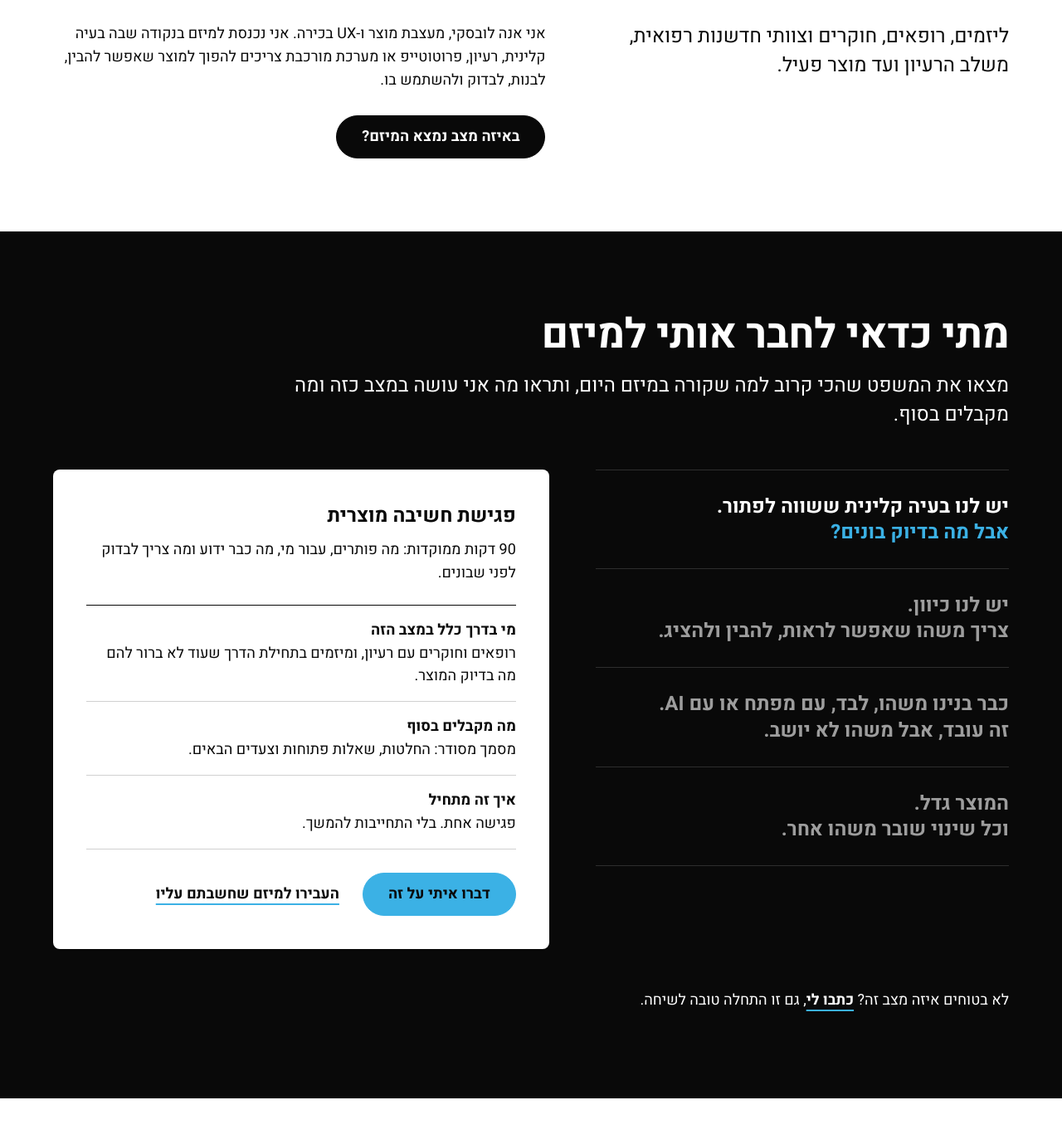
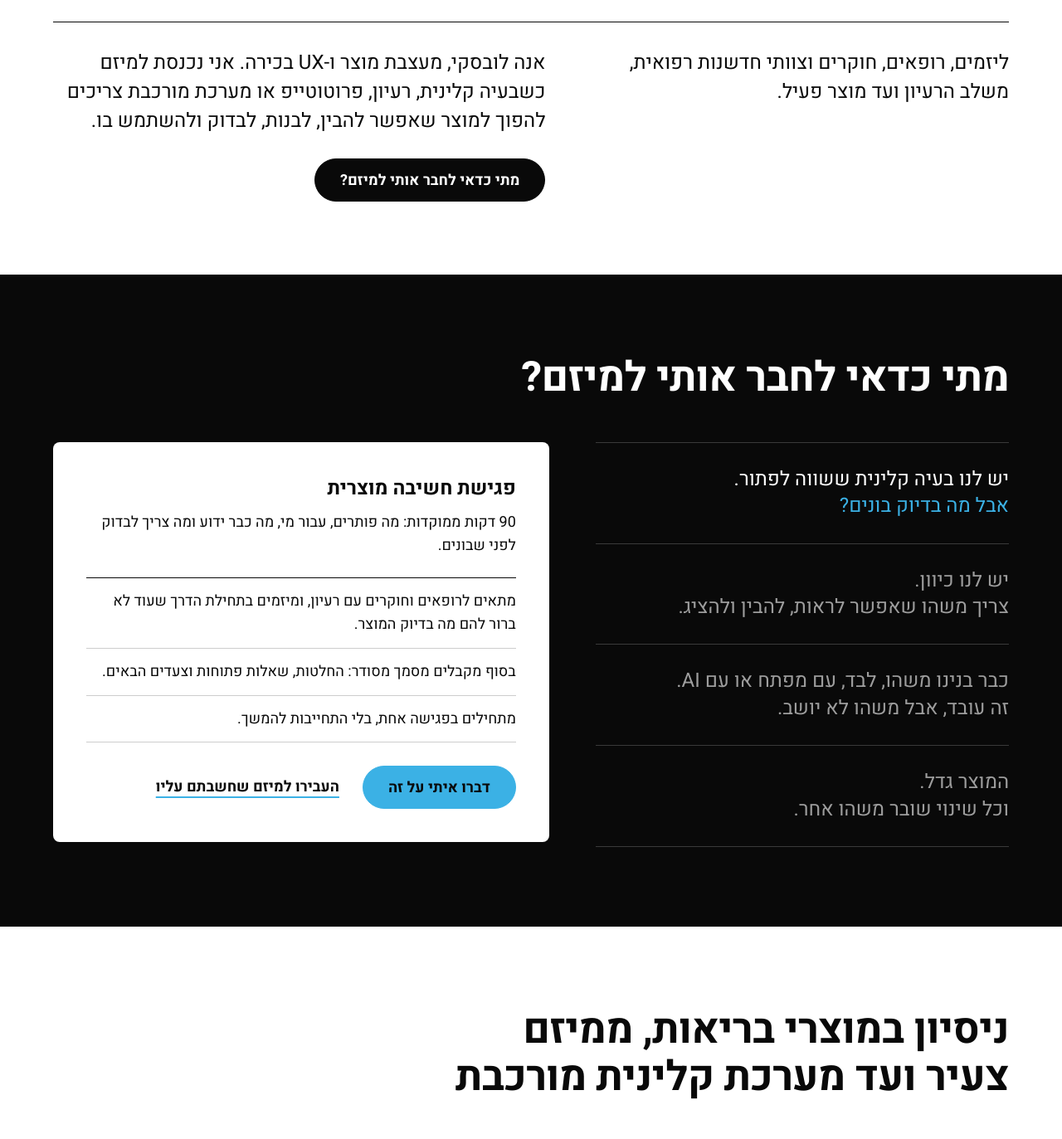
Before and after one commit to lovsky/lovsky-medtech-ux, a plain HTML site: page index.html in a window 1280 px wide. Shown: the part 406-1779 px from the top of the page at 83% size. Drawn offline with Linux system fonts and the light colour scheme.

Commit message:
Add files via upload

```diff
--- a/index.html
+++ b/index.html
@@ -32,8 +32,8 @@
   <div class="hero-foot">
     <p class="lede">ליזמים, רופאים, חוקרים וצוותי חדשנות רפואית, משלב הרעיון ועד מוצר פעיל.</p>
     <div class="hero-side">
-      <p>אני אנה לובסקי, מעצבת מוצר ו-UX בכירה. אני נכנסת למיזם בנקודה שבה בעיה קלינית, רעיון, פרוטוטייפ או מערכת מורכבת צריכים להפוך למוצר שאפשר להבין, לבנות, לבדוק ולהשתמש בו.</p>
-      <a class="btn btn-ink" href="#match">באיזה מצב נמצא המיזם?</a>
+      <p>אנה לובסקי, מעצבת מוצר ו-UX בכירה. אני נכנסת למיזם כשבעיה קלינית, רעיון, פרוטוטייפ או מערכת מורכבת צריכים להפוך למוצר שאפשר להבין, לבנות, לבדוק ולהשתמש בו.</p>
+      <a class="btn btn-ink" href="#match">מתי כדאי לחבר אותי למיזם?</a>
     </div>
   </div>
 </section>
@@ -41,8 +41,7 @@
 <section class="band band-ink" id="match" aria-labelledby="match-title">
   <div class="wrap">
     <div class="section-head">
-      <h2 id="match-title">מתי כדאי לחבר אותי למיזם</h2>
-      <p>מצאו את המשפט שהכי קרוב למה שקורה במיזם היום, ותראו מה אני עושה במצב כזה ומה מקבלים בסוף.</p>
+      <h2 id="match-title">מתי כדאי לחבר אותי למיזם?</h2>
     </div>
 
     <div class="match" role="radiogroup" aria-labelledby="match-title">
@@ -52,11 +51,11 @@
       <article class="answer" aria-labelledby="a1-title">
         <h3 id="a1-title">פגישת חשיבה מוצרית</h3>
         <p class="answer-what">90 דקות ממוקדות: מה פותרים, עבור מי, מה כבר ידוע ומה צריך לבדוק לפני שבונים.</p>
-        <dl>
-          <div><dt>מי בדרך כלל במצב הזה</dt><dd>רופאים וחוקרים עם רעיון, ומיזמים בתחילת הדרך שעוד לא ברור להם מה בדיוק המוצר.</dd></div>
-          <div><dt>מה מקבלים בסוף</dt><dd>מסמך מסודר: החלטות, שאלות פתוחות וצעדים הבאים.</dd></div>
-          <div><dt>איך זה מתחיל</dt><dd>פגישה אחת. בלי התחייבות להמשך.</dd></div>
-        </dl>
+        <ul class="answer-facts">
+          <li>מתאים לרופאים וחוקרים עם רעיון, ומיזמים בתחילת הדרך שעוד לא ברור להם מה בדיוק המוצר.</li>
+          <li>בסוף מקבלים מסמך מסודר: החלטות, שאלות פתוחות וצעדים הבאים.</li>
+          <li>מתחילים בפגישה אחת, בלי התחייבות להמשך.</li>
+        </ul>
         <div class="answer-actions">
           <a class="btn btn-blue" href="https://api.whatsapp.com/send?phone=972544818315&amp;text=%D7%94%D7%99%D7%99%20%D7%90%D7%A0%D7%94%2C%20%D7%90%D7%A9%D7%9E%D7%97%20%D7%9C%D7%93%D7%91%D7%A8%20%D7%A2%D7%9C%20%D7%A4%D7%92%D7%99%D7%A9%D7%AA%20%D7%97%D7%A9%D7%99%D7%91%D7%94%20%D7%9E%D7%95%D7%A6%D7%A8%D7%99%D7%AA.">דברו איתי על זה</a>
           <a class="link-forward" data-forward="יש לנו בעיה קלינית ששווה לפתור, אבל מה בדיוק בונים?" href="https://api.whatsapp.com/send?text=%D7%97%D7%A9%D7%91%D7%AA%D7%99%20%D7%A2%D7%9C%D7%99%D7%9B%D7%9D%3A%20%D7%90%D7%A0%D7%94%20%D7%9C%D7%95%D7%91%D7%A1%D7%A7%D7%99%20%D7%A2%D7%95%D7%91%D7%93%D7%AA%20%D7%A2%D7%9D%20%D7%9E%D7%99%D7%96%D7%9E%D7%99%D7%9D%20%D7%A8%D7%A4%D7%95%D7%90%D7%99%D7%99%D7%9D%20%D7%91%D7%93%D7%99%D7%95%D7%A7%20%D7%91%D7%9E%D7%A6%D7%91%20%D7%94%D7%96%D7%94.">העבירו למיזם שחשבתם עליו</a>
@@ -68,11 +67,11 @@
       <article class="answer" aria-labelledby="a2-title">
         <h3 id="a2-title">הגדרת מוצר ופרוטוטייפ</h3>
         <p class="answer-what">הופכים את הכיוון למבנה מוצר ברור: מי המשתמשים, מה התהליך המרכזי, ואיך זה נראה ומתנהג בפרוטוטייפ אינטראקטיבי.</p>
-        <dl>
-          <div><dt>מי בדרך כלל במצב הזה</dt><dd>צוותים שצריכים להציג את המוצר למשקיעים, לשותפים קליניים או למשתמשים ראשונים.</dd></div>
-          <div><dt>מה מקבלים בסוף</dt><dd>מבנה מוצר, תהליכים מרכזיים ופרוטוטייפ שמתמקד בתרחישים החשובים.</dd></div>
-          <div><dt>איך זה מתחיל</dt><dd>שיחה קצרה על המיזם ועל מה שכבר קיים, ואחריה הצעה מותאמת.</dd></div>
-        </dl>
+        <ul class="answer-facts">
+          <li>מתאים לצוותים שצריכים להציג את המוצר למשקיעים, לשותפים קליניים או למשתמשים ראשונים.</li>
+          <li>בסוף מקבלים מבנה מוצר, תהליכים מרכזיים ופרוטוטייפ שמתמקד בתרחישים החשובים.</li>
+          <li>מתחילים בשיחה קצרה על המיזם ועל מה שכבר קיים, ואחריה הצעה מותאמת.</li>
+        </ul>
         <div class="answer-actions">
           <a class="btn btn-blue" href="https://api.whatsapp.com/send?phone=972544818315&amp;text=%D7%94%D7%99%D7%99%20%D7%90%D7%A0%D7%94%2C%20%D7%90%D7%A9%D7%9E%D7%97%20%D7%9C%D7%93%D7%91%D7%A8%20%D7%A2%D7%9C%20%D7%94%D7%92%D7%93%D7%A8%D7%AA%20%D7%9E%D7%95%D7%A6%D7%A8%20%D7%95%D7%A4%D7%A8%D7%95%D7%98%D7%95%D7%98%D7%99%D7%99%D7%A4.">דברו איתי על זה</a>
           <a class="link-forward" data-forward="יש לנו כיוון, וצריך משהו שאפשר לראות, להבין ולהציג." href="https://api.whatsapp.com/send?text=%D7%97%D7%A9%D7%91%D7%AA%D7%99%20%D7%A2%D7%9C%D7%99%D7%9B%D7%9D%3A%20%D7%90%D7%A0%D7%94%20%D7%9C%D7%95%D7%91%D7%A1%D7%A7%D7%99%20%D7%A2%D7%95%D7%91%D7%93%D7%AA%20%D7%A2%D7%9D%20%D7%9E%D7%99%D7%96%D7%9E%D7%99%D7%9D%20%D7%A8%D7%A4%D7%95%D7%90%D7%99%D7%99%D7%9D%20%D7%91%D7%93%D7%99%D7%95%D7%A7%20%D7%91%D7%9E%D7%A6%D7%91%20%D7%94%D7%96%D7%94.">העבירו למיזם שחשבתם עליו</a>
@@ -84,11 +83,11 @@
       <article class="answer" aria-labelledby="a3-title">
         <h3 id="a3-title">מפרוטוטייפ ל-MVP</h3>
         <p class="answer-what">בודקים שהמוצר מחזיק לפני פיילוט: תהליכים, מידע ומקרי קצה. מגדירים את גבולות ה-MVP ומעצבים את החוויה.</p>
-        <dl>
-          <div><dt>מי בדרך כלל במצב הזה</dt><dd>צוותים עם פרוטוטייפ עובד, לעיתים כזה שנבנה ב-AI, רגע לפני MVP או פיילוט.</dd></div>
-          <div><dt>מה מקבלים בסוף</dt><dd>הערכת UX מתועדפת. לפי הצורך: תהליכים משופרים, עיצוב ממשק או אפיון מפורט שאפשר לפתח ממנו.</dd></div>
-          <div><dt>איך זה מתחיל</dt><dd>שולחים לי גישה למה שנבנה, ומתחילים משיחה על מה שמרגיש לא נכון.</dd></div>
-        </dl>
+        <ul class="answer-facts">
+          <li>מתאים לצוותים עם פרוטוטייפ עובד, לעיתים כזה שנבנה ב-AI, רגע לפני MVP או פיילוט.</li>
+          <li>בסוף מקבלים הערכת UX מתועדפת, ולפי הצורך גם תהליכים משופרים, עיצוב ממשק או אפיון מפורט שאפשר לפתח ממנו.</li>
+          <li>שולחים לי גישה למה שנבנה, ומתחילים בשיחה על מה שמרגיש לא נכון.</li>
+        </ul>
         <div class="answer-actions">
           <a class="btn btn-blue" href="https://api.whatsapp.com/send?phone=972544818315&amp;text=%D7%94%D7%99%D7%99%20%D7%90%D7%A0%D7%94%2C%20%D7%91%D7%A0%D7%99%D7%A0%D7%95%20%D7%9E%D7%A9%D7%94%D7%95%20%D7%95%D7%90%D7%A9%D7%9E%D7%97%20%D7%9C%D7%93%D7%91%D7%A8%20%D7%A2%D7%9C%20%D7%94%D7%93%D7%A8%D7%9A%20%D7%9C-MVP.">דברו איתי על זה</a>
           <a class="link-forward" data-forward="כבר בנינו משהו. זה עובד, אבל משהו לא יושב." href="https://api.whatsapp.com/send?text=%D7%97%D7%A9%D7%91%D7%AA%D7%99%20%D7%A2%D7%9C%D7%99%D7%9B%D7%9D%3A%20%D7%90%D7%A0%D7%94%20%D7%9C%D7%95%D7%91%D7%A1%D7%A7%D7%99%20%D7%A2%D7%95%D7%91%D7%93%D7%AA%20%D7%A2%D7%9D%20%D7%9E%D7%99%D7%96%D7%9E%D7%99%D7%9D%20%D7%A8%D7%A4%D7%95%D7%90%D7%99%D7%99%D7%9D%20%D7%91%D7%93%D7%99%D7%95%D7%A7%20%D7%91%D7%9E%D7%A6%D7%91%20%D7%94%D7%96%D7%94.">העבירו למיזם שחשבתם עליו</a>
@@ -100,19 +99,17 @@
       <article class="answer" aria-labelledby="a4-title">
         <h3 id="a4-title">ארכיטקטורה ו-UX למערכת קלינית</h3>
         <p class="answer-what">ממפים את המערכת ומוצאים איפה החלקים לא מתחברים: מטופלים, צוות, הרשאות, מידע וסטטוסים שתלויים זה בזה.</p>
-        <dl>
-          <div><dt>מי בדרך כלל במצב הזה</dt><dd>צוותי תוכנה קלינית ומכשור רפואי, עם כמה סוגי משתמשים ותהליכים מורכבים.</dd></div>
-          <div><dt>מה מקבלים בסוף</dt><dd>לפי הצורך: ארכיטקטורת מידע, תהליכים לפי תפקיד, כללי התנהגות, עיצוב ממשק או תבניות לשימוש חוזר.</dd></div>
-          <div><dt>איך זה מתחיל</dt><dd>שיחה על המערכת ועל המקומות שבהם קשה לשנות, ואחריה הצעה מותאמת.</dd></div>
-        </dl>
+        <ul class="answer-facts">
+          <li>מתאים לצוותי תוכנה קלינית ומכשור רפואי, עם כמה סוגי משתמשים ותהליכים מורכבים.</li>
+          <li>בסוף מקבלים, לפי הצורך, ארכיטקטורת מידע, תהליכים לפי תפקיד, כללי התנהגות, עיצוב ממשק או תבניות לשימוש חוזר.</li>
+          <li>מתחילים בשיחה על המערכת ועל המקומות שבהם קשה לשנות, ואחריה הצעה מותאמת.</li>
+        </ul>
         <div class="answer-actions">
           <a class="btn btn-blue" href="https://api.whatsapp.com/send?phone=972544818315&amp;text=%D7%94%D7%99%D7%99%20%D7%90%D7%A0%D7%94%2C%20%D7%90%D7%A9%D7%9E%D7%97%20%D7%9C%D7%93%D7%91%D7%A8%20%D7%A2%D7%9C%20%D7%90%D7%A8%D7%9B%D7%99%D7%98%D7%A7%D7%98%D7%95%D7%A8%D7%94%20%D7%95-UX%20%D7%9C%D7%9E%D7%A2%D7%A8%D7%9B%D7%AA%20%D7%A7%D7%9C%D7%99%D7%A0%D7%99%D7%AA.">דברו איתי על זה</a>
           <a class="link-forward" data-forward="המוצר גדל, וכל שינוי שובר משהו אחר." href="https://api.whatsapp.com/send?text=%D7%97%D7%A9%D7%91%D7%AA%D7%99%20%D7%A2%D7%9C%D7%99%D7%9B%D7%9D%3A%20%D7%90%D7%A0%D7%94%20%D7%9C%D7%95%D7%91%D7%A1%D7%A7%D7%99%20%D7%A2%D7%95%D7%91%D7%93%D7%AA%20%D7%A2%D7%9D%20%D7%9E%D7%99%D7%96%D7%9E%D7%99%D7%9D%20%D7%A8%D7%A4%D7%95%D7%90%D7%99%D7%99%D7%9D%20%D7%91%D7%93%D7%99%D7%95%D7%A7%20%D7%91%D7%9E%D7%A6%D7%91%20%D7%94%D7%96%D7%94.">העבירו למיזם שחשבתם עליו</a>
         </div>
       </article>
     </div>
-
-    <p class="match-more">לא בטוחים איזה מצב זה? <a href="https://api.whatsapp.com/send?phone=972544818315">כתבו לי</a>, גם זו התחלה טובה לשיחה.</p>
   </div>
 </section>
 
--- a/styles.css
+++ b/styles.css
@@ -1,6 +1,9 @@
 /* Lovsky UX Studio · medical ventures landing page (Hebrew, RTL)
    Colors, radii and spacing follow the Lovsky UX Design System tokens.
    Heebo carries both headlines and body here, because Inter has no Hebrew letters.
+
+   LINES: one thickness (1px), two roles. --line-strong opens a group, --line-soft separates items.
+   Both are set by transparency, so they adapt to any background; dark bands switch them to white.
 
    TYPE SCALE: five text styles, nothing else.
    H1    page title, once            80px desktop, 38px phone, weight 800
@@ -23,7 +26,8 @@
   --ink-100:#f4f4f4;
   --paper:#ffffff;
   --yellow:#fbd34b;
-  --rule-dark:#2e2e2e;
+  --line-strong:var(--ink);
+  --line-soft:rgba(9,9,9,.2);
   --radius-md:8px;
   --pill:999px;
   --gutter:64px;
@@ -46,18 +50,19 @@ a:focus-visible,.sr-only:focus-visible + .situation{outline:3px solid var(--blue
 .wrap{width:min(1200px,calc(100% - var(--gutter) * 2));margin-inline:auto}
 .sr-only{position:absolute;width:1px;height:1px;margin:-1px;padding:0;overflow:hidden;clip:rect(0 0 0 0);white-space:nowrap;border:0}
 .skip{position:absolute;width:1px;height:1px;overflow:hidden;clip:rect(0 0 0 0);white-space:nowrap}
-.skip:focus{position:fixed;z-index:10;inset-inline-start:16px;top:16px;width:auto;height:auto;clip:auto;padding:12px 16px;background:var(--paper);border:1px solid var(--ink)}
+.skip:focus{position:fixed;z-index:10;inset-inline-start:16px;top:16px;width:auto;height:auto;clip:auto;padding:12px 16px;background:var(--paper);border:1px solid var(--line-strong)}
 
 /* The five text styles */
 h1,h2{text-wrap:balance}
 h1{font-weight:800;font-size:clamp(38px,5.5vw,80px);line-height:1.08;letter-spacing:-.01em}
 h2,.step-num,.statement p{font-weight:700;font-size:clamp(32px,3.9vw,52px);line-height:1.15;letter-spacing:-.01em}
-h3,.situation{font-weight:700;font-size:24px;line-height:1.3}
+h3{font-weight:700;font-size:24px;line-height:1.3}
+.situation{font-weight:400;font-size:24px;line-height:1.35}
 .lede,.section-head p,.contact-copy p{font-weight:400;font-size:var(--lead);line-height:1.45}
-strong,dt,.proof-company,.fit-note,.link-forward,.contact-line,.match-more a{font-weight:700}
+strong,.proof-company,.fit-note,.link-forward,.contact-line{font-weight:700}
 
 /* Buttons: pill CTAs, inverse fill on hover */
-.btn{display:inline-flex;align-items:center;justify-content:center;gap:10px;min-height:52px;padding:12px 30px;border:1px solid var(--ink);border-radius:var(--pill);font:700 18px/1.2 Heebo,Arial,sans-serif;text-decoration:none;cursor:pointer;transition:background-color var(--ease),color var(--ease),border-color var(--ease)}
+.btn{display:inline-flex;align-items:center;justify-content:center;gap:10px;min-height:52px;padding:12px 30px;border:1px solid var(--line-strong);border-radius:var(--pill);font:700 18px/1.2 Heebo,Arial,sans-serif;text-decoration:none;cursor:pointer;transition:background-color var(--ease),color var(--ease),border-color var(--ease)}
 .btn-ink{background:var(--ink);color:var(--paper)}
 .btn-ink:hover{background:var(--paper);color:var(--ink)}
 .btn-outline{background:transparent;color:var(--ink)}
@@ -68,48 +73,49 @@ strong,dt,.proof-company,.fit-note,.link-forward,.contact-line,.match-more a{fon
 .wa{width:22px;height:22px;flex:none}
 
 /* Text links */
-.link-forward,.contact-line,.match-more a{display:inline-flex;align-items:center;min-height:44px;text-decoration:underline;text-decoration-color:var(--blue);text-decoration-thickness:2px;text-underline-offset:6px;transition:text-decoration-color var(--ease),color var(--ease)}
+.link-forward,.contact-line{display:inline-flex;align-items:center;min-height:44px;text-decoration:underline;text-decoration-color:var(--blue);text-decoration-thickness:2px;text-underline-offset:6px;transition:text-decoration-color var(--ease),color var(--ease)}
 .link-forward:hover{text-decoration-color:var(--ink)}
-.band-ink .contact-line:hover,.match-more a:hover{color:var(--blue)}
+.band-ink .contact-line:hover{color:var(--blue)}
 
 /* Masthead */
-.masthead{display:flex;align-items:center;gap:32px;min-height:112px;border-bottom:1px solid var(--ink-200)}
-.brand img{width:76px;height:76px;object-fit:contain}
+.masthead{display:flex;align-items:center;gap:32px;padding-block:24px}
+.brand{display:block;line-height:0}
+.brand img{width:120px;height:120px;object-fit:contain}
 .discipline{font-size:16px;line-height:1.45;color:var(--ink-700)}
 .masthead-cta{margin-inline-start:auto}
 
 /* Hero */
-.hero{padding-block:80px 88px}
+.hero{padding-block:56px 88px}
 .mark{white-space:nowrap;background-image:linear-gradient(var(--blue),var(--blue));background-repeat:no-repeat;background-size:100% .34em;background-position:0 88%}
-.hero-foot{display:grid;grid-template-columns:minmax(0,5fr) minmax(0,6fr);gap:32px 64px;align-items:start;margin-top:56px;padding-top:32px;border-top:1px solid var(--ink)}
-.hero-side p{max-width:34em}
+.hero-foot{display:grid;grid-template-columns:minmax(0,5fr) minmax(0,6fr);gap:32px 64px;align-items:start;margin-top:56px;padding-top:32px;border-top:1px solid var(--line-strong)}
+.hero-side p{max-width:30em;font-size:var(--lead);line-height:1.45}
 .hero-side .btn{margin-top:28px}
 
 /* Sections and bands */
 .page-section{padding-block:var(--band-pad)}
 .band{padding-block:var(--band-pad)}
-.band-ink{background:var(--ink);color:var(--paper)}
+.band-ink{background:var(--ink);color:var(--paper);--line-strong:var(--paper);--line-soft:rgba(255,255,255,.2)}
+.answer{--line-strong:var(--ink);--line-soft:rgba(9,9,9,.2)}
 .band-yellow{background:var(--yellow)}
 .section-head{display:grid;gap:16px;max-width:900px;margin-bottom:48px}
 
 /* Match: pick the sentence, see the answer */
 .match{display:grid;grid-template-columns:minmax(0,5fr) minmax(0,6fr);column-gap:56px;align-items:start}
-.situation{grid-column:1;display:block;padding:28px 0;border-top:1px solid var(--rule-dark);color:var(--ink-400);cursor:pointer;transition:color var(--ease)}
+.situation{grid-column:1;display:block;padding:28px 0;border-top:1px solid var(--line-soft);color:var(--ink-400);cursor:pointer;transition:color var(--ease)}
 .situation:nth-of-type(1){grid-row:1}
 .situation:nth-of-type(2){grid-row:2}
 .situation:nth-of-type(3){grid-row:3}
-.situation:nth-of-type(4){grid-row:4;border-bottom:1px solid var(--rule-dark)}
+.situation:nth-of-type(4){grid-row:4;border-bottom:1px solid var(--line-soft)}
 .situation em{font-style:normal;display:block}
 .situation:hover{color:var(--paper)}
 input:checked + .situation{color:var(--paper)}
 input:checked + .situation em{color:var(--blue)}
+.answer-facts{margin-top:24px;border-top:1px solid var(--line-strong)}
+.answer-facts li{padding:14px 0;border-bottom:1px solid var(--line-soft)}
 .answer{grid-column:2;grid-row:1 / span 5;display:none;padding:40px;border-radius:var(--radius-md);background:var(--paper);color:var(--ink)}
 input:checked + .situation + .answer{display:block}
 .answer-what{margin-top:12px}
-.answer dl{margin-top:24px;border-top:1px solid var(--ink)}
-.answer dl div{padding:16px 0;border-bottom:1px solid var(--ink-200)}
 .answer-actions{display:flex;flex-wrap:wrap;align-items:center;gap:12px 28px;margin-top:28px}
-.match-more{margin-top:40px}
 
 /* Proof */
 .proof{display:grid;grid-template-columns:repeat(3,minmax(0,1fr));gap:32px}
@@ -117,7 +123,7 @@ input:checked + .situation + .answer{display:block}
 .proof-image img{width:100%;height:100%;object-fit:cover}
 .proof-image-contain{padding:20px}
 .proof-image-contain img{object-fit:contain}
-.proof-image-mark{display:flex;align-items:center;justify-content:center;background:var(--paper);border:1px solid var(--ink-200)}
+.proof-image-mark{display:flex;align-items:center;justify-content:center;background:var(--paper);border:1px solid var(--line-soft)}
 .proof-image-mark img{width:26%;height:auto}
 .proof-card h3{margin-top:20px}
 .proof-company{margin-top:8px;text-align:right}
@@ -125,14 +131,13 @@ input:checked + .situation + .answer{display:block}
 
 /* Fit: what I am, what I am not */
 .fit{display:grid;grid-template-columns:minmax(0,6fr) minmax(0,5fr);gap:48px 80px}
-.fit-list{display:grid;gap:14px;margin-top:28px}
-.fit-list li{position:relative;padding-inline-start:28px}
-.fit-list li::before{content:"";position:absolute;inset-inline-start:0;top:.55em;width:10px;height:10px;border-radius:50%;background:var(--ink)}
-.fit-note{margin-top:24px;padding-top:20px;border-top:1px solid var(--ink)}
+.fit-list{margin-top:28px;border-top:1px solid var(--line-strong)}
+.fit-list li{padding:14px 0;border-bottom:1px solid var(--line-soft)}
+.fit-note{margin-top:24px}
 
 /* Referral steps */
 .steps{display:grid;grid-template-columns:repeat(3,minmax(0,1fr));gap:32px}
-.steps li{padding-top:20px;border-top:1px solid var(--ink)}
+.steps li{padding-top:20px;border-top:1px solid var(--line-strong)}
 .step-num{display:block}
 .steps h3{margin-top:12px}
 .steps p{margin-top:8px}
@@ -146,7 +151,7 @@ input:checked + .situation + .answer{display:block}
 .lens-stick{display:grid;grid-template-columns:minmax(0,1fr) minmax(0,1fr);gap:48px 64px;align-items:center}
 .lens-copy h2{margin-bottom:24px}
 .lens-list{display:grid;gap:20px;order:2}
-.lens-item{padding-top:16px;border-top:1px solid var(--ink-200)}
+.lens-item{padding-top:16px;border-top:1px solid var(--line-soft)}
 .lens-item p{margin-top:6px}
 .lens-svg{display:block;width:100%;max-width:520px;height:auto;margin-inline:auto;overflow:visible}
 .lens-svg path,.lens-svg rect,.lens-svg circle{fill:none;stroke:var(--c,var(--ink));stroke-width:1.25;stroke-linecap:round;stroke-linejoin:round;transition:stroke var(--slow),fill var(--slow)}
@@ -212,7 +217,7 @@ input:checked + .situation + .answer{display:block}
 .contact-copy{display:grid;gap:24px;max-width:820px}
 .contact-copy p{color:var(--ink-200)}
 .contact-logo{width:220px;height:220px;object-fit:contain}
-.contact-actions{display:flex;flex-wrap:wrap;align-items:center;gap:12px 40px;margin-top:48px;padding-top:32px;border-top:1px solid var(--rule-dark)}
+.contact-actions{display:flex;flex-wrap:wrap;align-items:center;gap:12px 40px;margin-top:48px;padding-top:32px;border-top:1px solid var(--line-soft)}
 
 /* Footer */
 .footer{background:var(--blue);padding-block:16px;font-size:16px;font-weight:700}
@@ -234,7 +239,7 @@ input:checked + .situation + .answer{display:block}
 /* Below 900px the picker turns into a plain list: every sentence with its answer under it, nothing hidden */
 @media (max-width:899px){
   .match{display:block}
-  .situation{padding:28px 0 16px;border:0;border-top:1px solid var(--rule-dark);color:var(--paper);cursor:default}
+  .situation{padding:28px 0 16px;border:0;border-top:1px solid var(--line-soft);color:var(--paper);cursor:default}
   .situation:nth-of-type(4){border-bottom:0}
   .situation em{color:var(--blue)}
   .answer{display:block;margin-bottom:28px;padding:28px}
@@ -259,8 +264,8 @@ input:checked + .situation + .answer{display:block}
 /* Phone */
 @media (max-width:600px){
   :root{--gutter:20px;--band-pad:56px}
-  .masthead{gap:16px;min-height:88px}
-  .brand img{width:60px;height:60px}
+  .masthead{gap:16px;padding-block:16px}
+  .brand img{width:88px;height:88px}
   .discipline{display:none}
   .hero{padding-block:48px 56px}
   .hero-foot{margin-top:36px}
```
